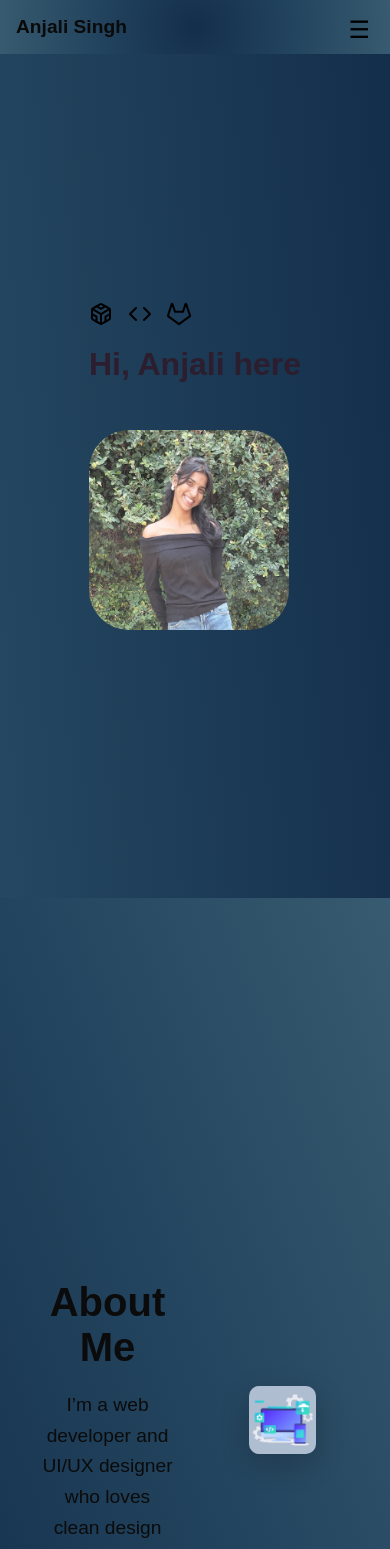
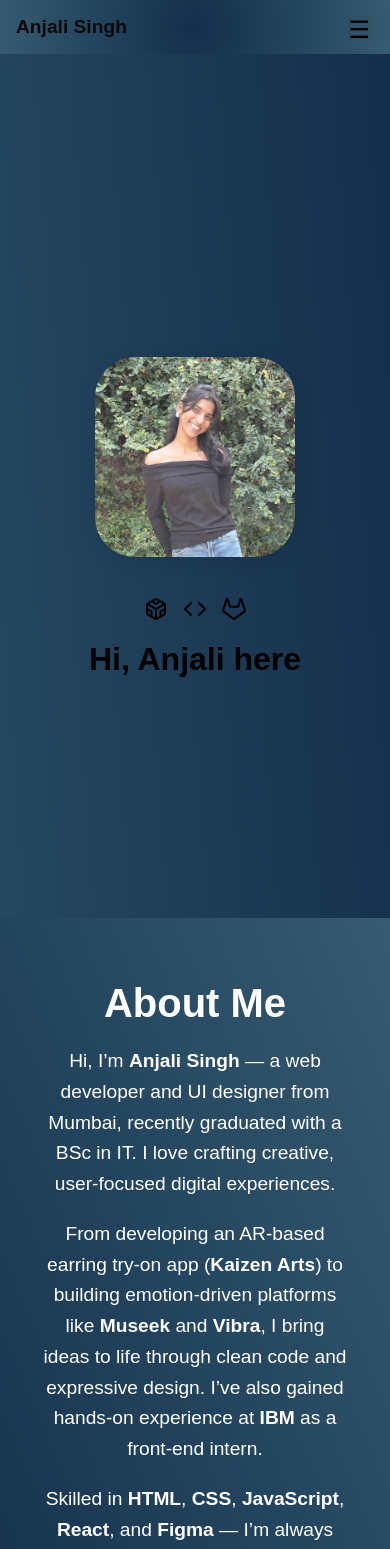
Before and after one commit to Anjalisinggh/portfolio, a React (Create React App) app: page / in a window 390 px wide. Shown: the top 1549 px of the page. Built offline with nearby package versions, Linux system fonts and the light colour scheme.

Commit message:
About me

```diff
--- a/src/App.css
+++ b/src/App.css
@@ -39,8 +39,6 @@ background-image: radial-gradient(circle, #132e4b, #1b3954, #23445e, #2d4f67, #3
 .navbar-right {
   display: flex;
   gap: 1rem;
-
-
 
 }
 
@@ -105,12 +103,24 @@ background-image: radial-gradient(circle, #132e4b, #1b3954, #23445e, #2d4f67, #3
 
 /* Section Styling */
 .section {
- min-height: 100vh;
+  min-height: 100vh;
   display: flex;
   flex-direction: column;
   justify-content: center;
   align-items: center;
   text-align: center;
+  padding: 10px 20px;
+}
+
+.content-container {
+  display: flex;
+  flex-direction: row;
+  justify-content: space-between;
+  align-items: center;
+  width: 100%;
+  gap: 20px;
+  max-width: 1200px;
+  padding: 20px;
 }
 
 /* SVG Animation */
@@ -119,25 +129,38 @@ background-image: radial-gradient(circle, #132e4b, #1b3954, #23445e, #2d4f67, #3
   gap: 15px;
   animation: fadeInDown 1.5s ease-in-out forwards;
   animation-delay: 0.3s;
+  justify-content: center;
   opacity: 0;
+  transition: all 0.5s ease-in-out;
 }
-
+.svg :hover{
+  transform: scale(1.6);
+  transition: all 0.3s ease-in-out;
+}
 
 /* Fade In Text */
 .fade-in {
   animation: fadeInUp 1.5s ease-in-out forwards;
   animation-delay: 0.6s;
+  justify-content: center;
   opacity: 0;
   font-size: 2rem;
-  color: #2c1e2f;
+  color: #000000;
   margin-top: 20px;
+  transition: all 0.5s ease-in-out;
+}
+.left-content{
+  flex: 1;
+  display: flex;
+  flex-direction: column;
+  justify-content: center;
+  align-items: center;
 }
 
 .profile {
   display: flex;
-  justify-content: flex-end;
-  align-items: right;
-  flex-direction: column;
+  justify-content: center;
+  align-items: center;
   flex: 1;
 }
 
@@ -145,8 +168,9 @@ background-image: radial-gradient(circle, #132e4b, #1b3954, #23445e, #2d4f67, #3
   width: 200px;
   height: 200px;
   border-radius: 20%;
-
   margin-bottom: 20px;
+  object-fit: cover;
+  box-shadow: 0 4px 20px rgba(0, 0, 0, 0.1);
 }
 
 /* Animations */
@@ -172,6 +196,19 @@ background-image: radial-gradient(circle, #132e4b, #1b3954, #23445e, #2d4f67, #3
   }
 }
 
+/* Responsive Fix */
+@media (max-width: 768px) {
+  .content-container {
+    flex-direction: column;
+    text-align: center;
+  }
+
+  .profile {
+    margin-top: 20%;
+  }
+}
+
+
 
 /* About Section */
 .about-section {
@@ -179,7 +216,7 @@ background-image: radial-gradient(circle, #132e4b, #1b3954, #23445e, #2d4f67, #3
   justify-content: center;
   background-image: linear-gradient(to right top, #132e4b, #1b3954, #23445e, #2d4f67, #375b70);
   align-items: center;
-  padding: 100px 40px;
+  padding: 10px 40px;
 }
 
 .about-content {
@@ -194,7 +231,7 @@ background-image: radial-gradient(circle, #132e4b, #1b3954, #23445e, #2d4f67, #3
 
 .profile-info {
   flex: 1;
-  color: #0b0b0b;
+  color: #ffffff; /* changed to white for better contrast */
 }
 
 .profile-info h2 {
@@ -222,7 +259,21 @@ background-image: radial-gradient(circle, #132e4b, #1b3954, #23445e, #2d4f67, #3
   box-shadow: 0 10px 30px rgba(0, 0, 0, 0.2);
 }
 
+/* ✅ Corrected media query for responsiveness */
+@media (max-width: 768px) {
+  .about-content {
+    flex-direction: column;
+    text-align: center;
+  }
 
+  .gif-container {
+    margin-top: 20px;
+  }
+
+  .gif {
+    width: 80%;
+  }
+}
 
 
 
--- a/src/App.js
+++ b/src/App.js
@@ -52,6 +52,15 @@ function App() {
       {/* Sections */}
    <section id="home" className="section">
   <div className="content-container">
+
+ <div className="profile">
+      <img
+        src="/anjali.jpg"
+        alt="Anjali Singh"
+        className="profile-image fade-in"
+      />
+    </div>
+
     {/* Left Content */}
     <div className="left-content">
       <div className="svg">
@@ -63,24 +72,23 @@ function App() {
     </div>
 
     {/* Profile on the Right */}
-    <div className="profile">
-      <img
-        src="/anjali.jpg"
-        alt="Anjali Singh"
-        className="profile-image fade-in"
-      />
-    </div>
+
   </div>
 </section>
 
 
 <section id="about" className="section about-section">
   <div className="about-content">
-          <div className="profile-info">
+    <div className="profile-info fade-in">
       <h2>About Me</h2>
       <p>
-              I’m a web developer and UI/UX designer who loves clean design and
-              cool code.
+        Hi, I’m <strong>Anjali Singh</strong> — a web developer and UI designer from Mumbai, recently graduated with a BSc in IT. I love crafting creative, user-focused digital experiences.
+      </p>
+      <p>
+        From developing an AR-based earring try-on app (<strong>Kaizen Arts</strong>) to building emotion-driven platforms like <strong>Museek</strong> and <strong>Vibra</strong>, I bring ideas to life through clean code and expressive design. I’ve also gained hands-on experience at <strong>IBM</strong> as a front-end intern.
+      </p>
+      <p>
+        Skilled in <strong>HTML</strong>, <strong>CSS</strong>, <strong>JavaScript</strong>, <strong>React</strong>, and <strong>Figma</strong> — I’m always exploring new tech to build things that matter.
       </p>
     </div>
     <div className="gif-container">
@@ -88,6 +96,7 @@ function App() {
     </div>
   </div>
 </section>
+
 
       <section id="projects" className="section">
         <h2>Projects</h2>
```
Lines whose indentation alone changed are shown as unchanged.
